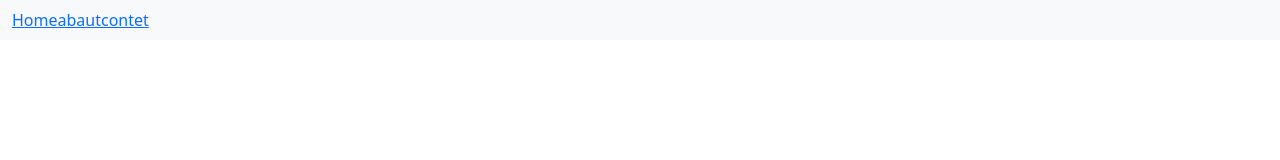
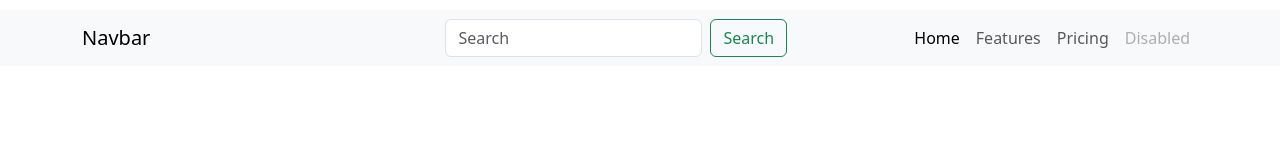
Before and after one commit to Dilipbhai2525/newspanel, a plain HTML site: page index.html in a window 1280 px wide. Drawn offline with nearby package versions, Linux system fonts and the light colour scheme.

Commit message:
custom css and nav bar

```diff
--- /dev/null
+++ b/css/style.css
@@ -0,0 +1,9 @@
+header {
+    color: #fff;
+    padding: 10px 0;
+    text-align: center;
+}
+
+.search{
+    margin-left: 25%;
+}
--- a/index.html
+++ b/index.html
@@ -6,17 +6,38 @@
     <title>Document</title>
 
     <link href="https://cdn.jsdelivr.net/npm/bootstrap@5.3.3/dist/css/bootstrap.min.css" rel="stylesheet" integrity="sha384-QWTKZyjpPEjISv5WaRU9OFeRpok6YctnYmDr5pNlyT2bRjXh0JMhjY6hW+ALEwIH" crossorigin="anonymous">
+    <link rel="stylesheet" href="https://cdn.jsdelivr.net/npm/bootstrap-icons@1.11.3/font/bootstrap-icons.min.css">
+    <link rel="stylesheet" href="/css/style.css">
 </head>
 <body>
     <header>
-     <nav class="navbar navbar-expand-lg bg-body-tertiary">
-         <div class="container-fluid">
-              <ul class="nav">
-                <li><a href="#">Home</a></li>
-                <li><a href="#">abaut</a></li>
-                <li><a href="#">contet</a></li>
-              </ul>
-         </div>
+     <nav class="navbar navbar-expand-lg navbar-light bg-light">
+        <div class="container">
+            <a class="navbar-brand" href="#">Navbar</a>
+            <button class="navbar-toggler" type="button" data-bs-toggle="collapse" data-bs-target="#navbarNav" aria-controls="navbarNav" aria-expanded="false" aria-label="Toggle navigation">
+                <span class="navbar-toggler-icon"></span>
+            </button>
+                <!--search form start-->
+                  <form class="d-flex search" role="search">
+                    <input class="form-control me-2" type="search" placeholder="Search" aria-label="Search">
+                    <button class="btn btn-outline-success" type="submit">Search</button>
+                  </form>
+                <!--search form end-->
+            <div class="collapse navbar-collapse" id="navbarNav">
+                <ul class="navbar-nav ms-auto">
+                    <li class="nav-item">
+                        <a class="nav-link active" aria-current="page" href="#">Home</a>
+
+                    </li>
+                    <li class="nav-item">
+                        <a class="nav-link" href="#">Features</a>
+                    </li>
+                    <li class="nav-item">
+                        <a class="nav-link" href="#">Pricing</a>
+                    </li>
+                    <li class="nav-item">
+                        <a class="nav-link disabled">Disabled</a>
+                    </li>
      </nav>
     </header>
     <script src="https://cdn.jsdelivr.net/npm/bootstrap@5.3.3/dist/js/bootstrap.bundle.min.js" integrity="sha384-YvpcrYf0tY3lHB60NNkmXc5s9fDVZLESaAA55NDzOxhy9GkcIdslK1eN7N6jIeHz" crossorigin="anonymous"></script>
```
